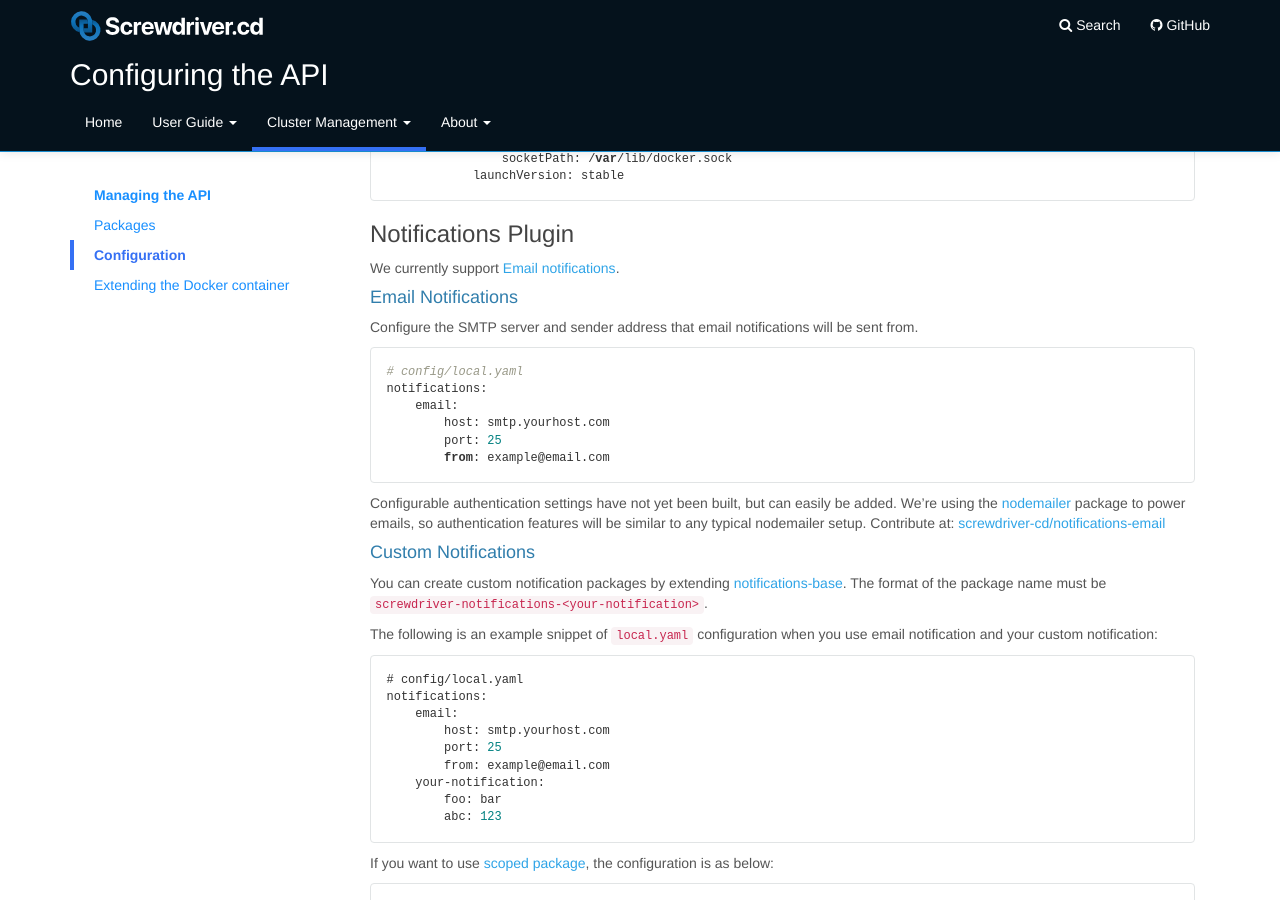
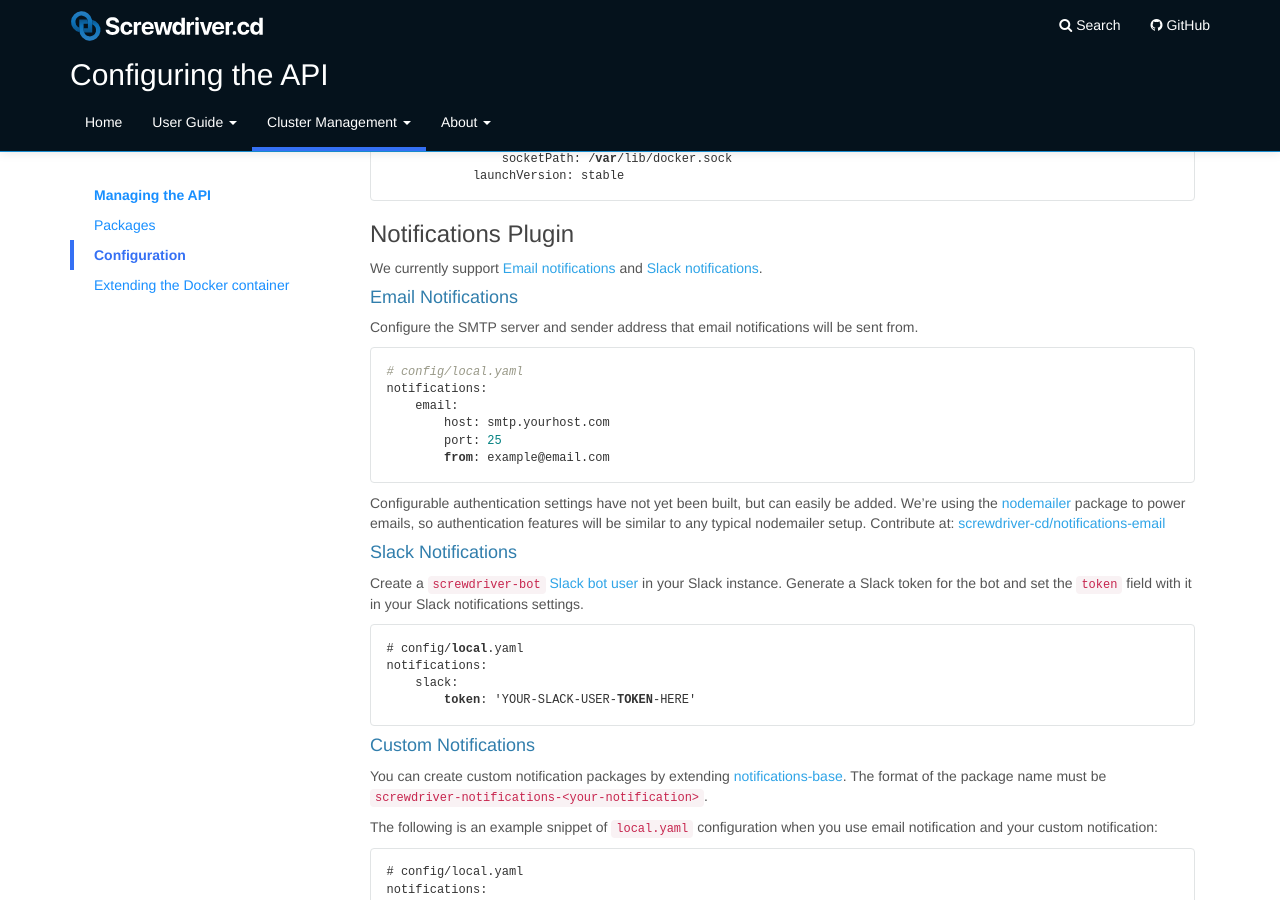
Before and after one commit to screwdriver-cd/guide, a Jekyll site: the page built from docs/cluster-management/configure-api.md, in a window 1280 px wide and 900 px high, scrolled down 4484 px. Built offline with Jekyll 4.4.1, drawn with Linux system fonts in a browser that asks for light colours.

Commit message:
fix(687): Add Slack notifications settings for user and cluster admin (#140)
* fix(687): Add Slack notifications settings for user and cluster admin

* fix: Add bot link

* fix: Combine notification examples

````diff
--- a/docs/cluster-management/configure-api.md
+++ b/docs/cluster-management/configure-api.md
@@ -209,7 +209,7 @@ executor:
             launchVersion: stable
 ```
 ### Notifications Plugin
-We currently support [Email notifications](https://github.com/screwdriver-cd/notifications-email).
+We currently support [Email notifications](https://github.com/screwdriver-cd/notifications-email) and [Slack notifications](https://github.com/screwdriver-cd/notifications-slack).
 
 #### Email Notifications
 
@@ -225,6 +225,17 @@ notifications:
 ```
 
 Configurable authentication settings have not yet been built, but can easily be added. We’re using the [nodemailer](https://nodemailer.com/about/) package to power emails, so authentication features will be similar to any typical nodemailer setup. Contribute at: [screwdriver-cd/notifications-email](https://github.com/screwdriver-cd/notifications-email)
+
+#### Slack Notifications
+
+Create a `screwdriver-bot` [Slack bot user](https://api.slack.com/bot-users) in your Slack instance. Generate a Slack token for the bot and set the `token` field with it in your Slack notifications settings.
+
+```yaml
+# config/local.yaml
+notifications:
+    slack:
+        token: 'YOUR-SLACK-USER-TOKEN-HERE'
+```
 
 #### Custom Notifications
 
````
Also changed, not shown: docs/about/contributing.md (+2 -1 lines), docs/index.md (+4 -4 lines), docs/user-guide/configuration/settings.md (+51 -6 lines).
